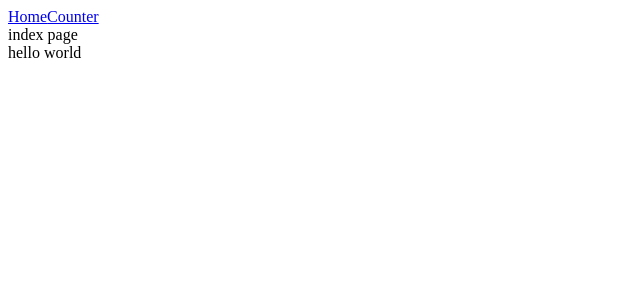
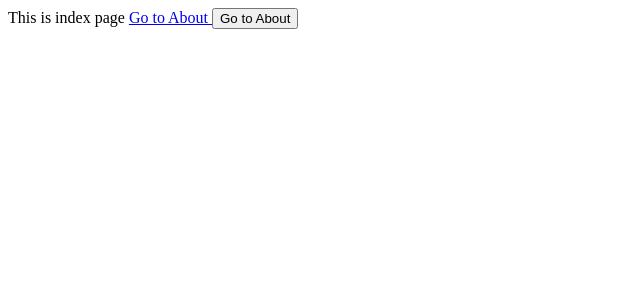
Before and after one commit to choi138/Nuxt-Practice, a Nuxt app: page / in a window 1280 px wide. Shown: the top 300 px of the page, without its empty margins (0-640 px from the left). Built offline with nearby package versions, Linux system fonts and the light colour scheme.

Commit message:
feat(pages): add nuxt naviagte

```diff
--- a/app.vue
+++ b/app.vue
@@ -7,12 +7,11 @@ const view = (name: string) => {
 
 <template>
   <div>
-    <a href="#" @click="view('home')">Home</a>
+    <!-- <a href="#" @click="view('home')">Home</a>
     <a href="#" @click="view('counter')">Counter</a>
+    <LazyHomeWelcome v-if="page === 'home'" />
+    <LazyCounter v-if="page === 'counter'" /> -->
 
     <NuxtPage />
-
-    <LazyHomeWelcome v-if="page === 'home'" />
-    <LazyCounter v-if="page === 'counter'" />
   </div>
 </template>
--- a/pages/about.vue
+++ b/pages/about.vue
@@ -1,5 +1,8 @@
 <template>
   <div>
-    about Page
+    This is about page
+    <NuxtLink to="/">
+      Go to Home Page
+    </NuxtLink>
   </div>
 </template>
--- a/pages/index.vue
+++ b/pages/index.vue
@@ -1,5 +1,18 @@
+<script setup lang="ts">
+const goToAbout = () => {
+  navigateTo('/about')
+}
+</script>
+
 <template>
   <div>
-    index page
+    This is index page
+    <NuxtLink to="/about">
+      Go to About
+    </NuxtLink>
+
+    <button @click="goToAbout">
+      Go to About
+    </button>
   </div>
 </template>
```
